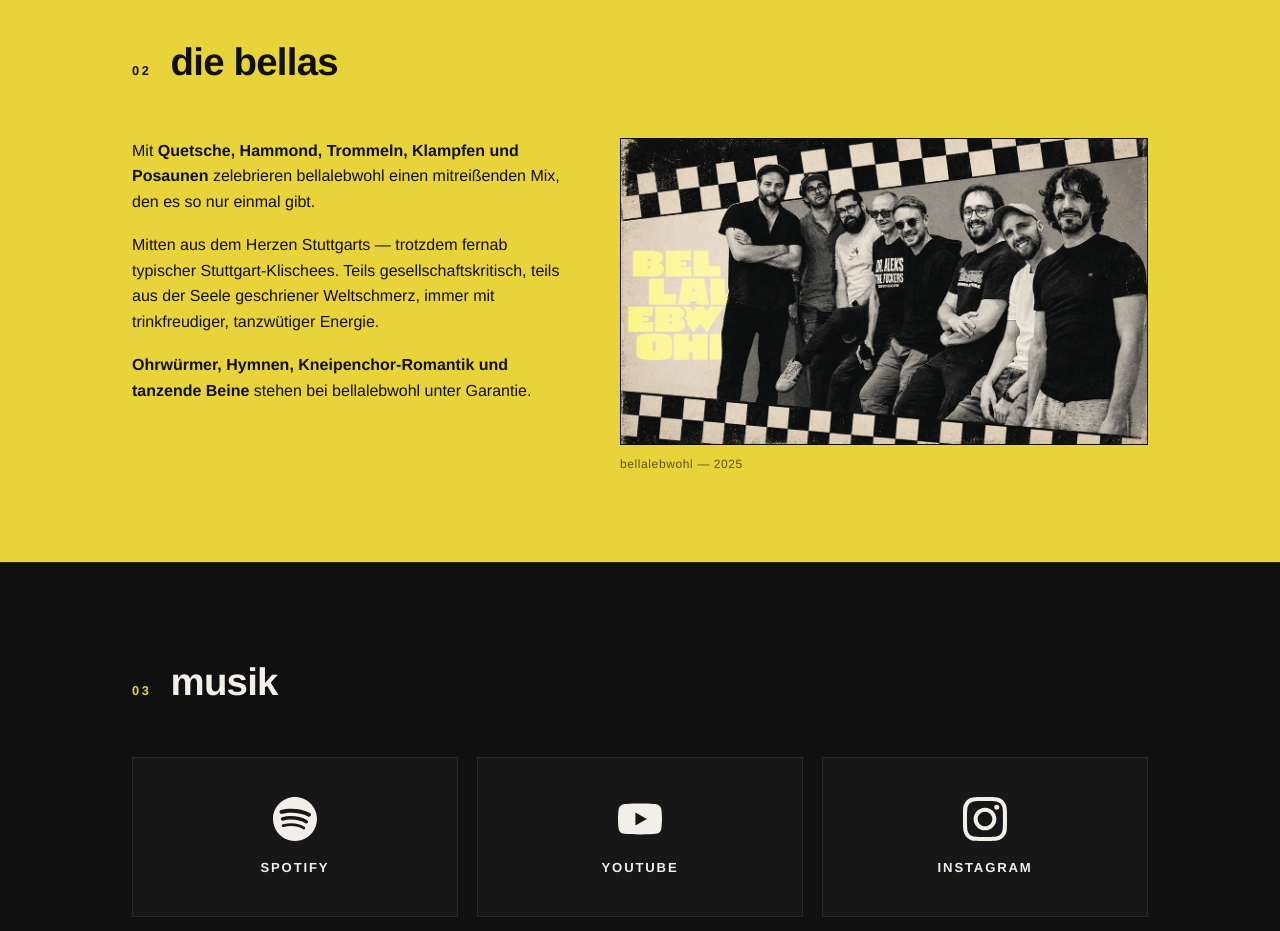
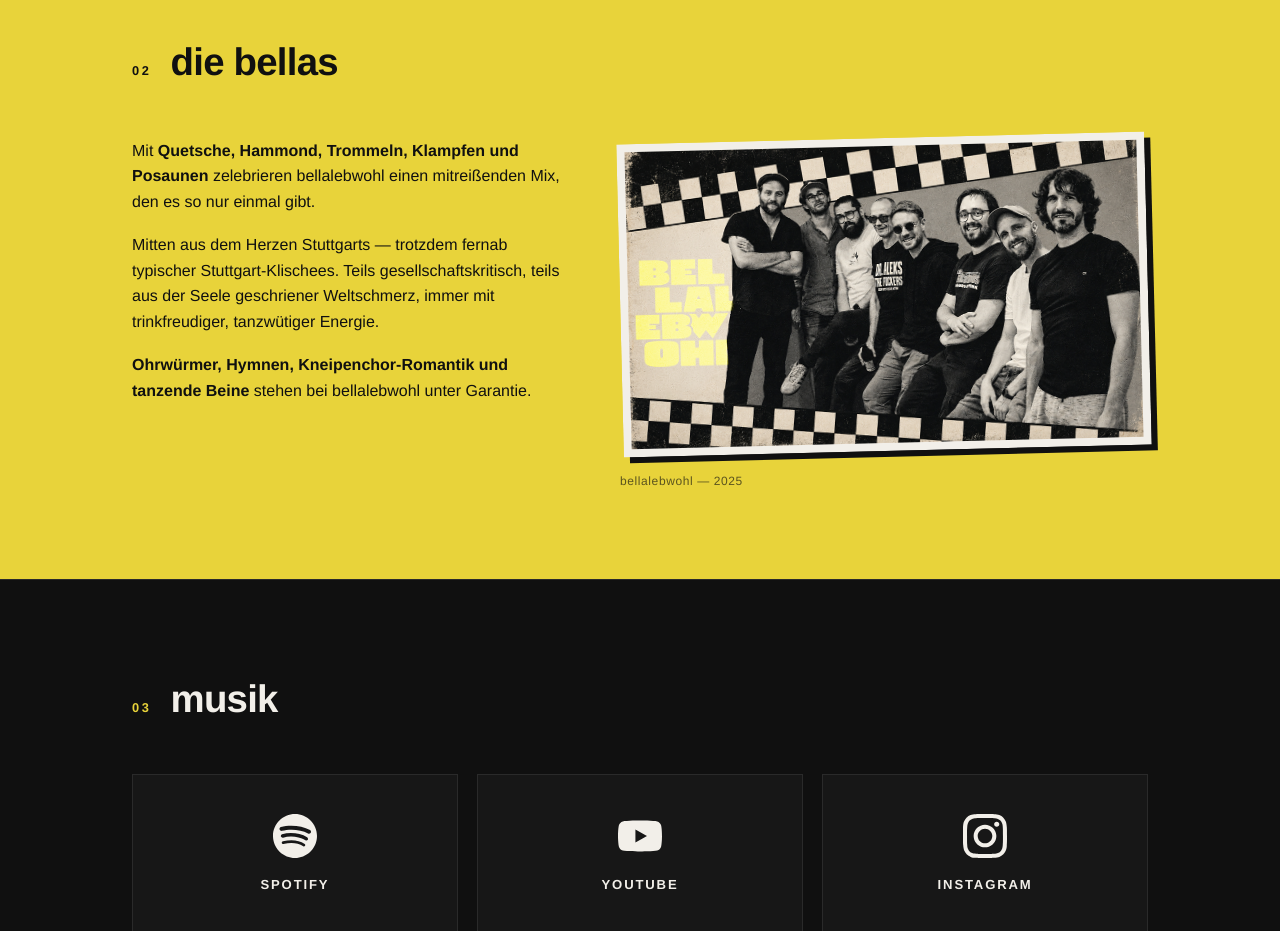
Before and after one commit to Pille630/bellalebwohl_webseite, a plain HTML site: page index.html in a window 1280 px wide. Shown: the part 940-1871 px from the top of the page. Drawn offline with Linux system fonts and the light colour scheme.

Commit message:
Bandfoto im Galerie-Stil (Papierrand, Schatten, leicht schräg)
Co-Authored-By: Claude Sonnet 5.5 <noreply@anthropic.com>
Claude-Session: https://claude.ai/code/session_019veyVHmcoYNu4wbL1Li7m6

```diff
--- a/index.html
+++ b/index.html
@@ -80,14 +80,18 @@
   .two-col p + p { margin-top: 1.1rem; }
   .two-col p { color: var(--muted); }
   .two-col p strong { color: var(--ink); }
+  /* Bandfoto im gleichen Stil wie die Galerie: Papierrand, harter Schatten, leicht schräg */
   .bandphoto {
-    width: 100%; display: block;
-    border: 1px solid var(--line);
-    background: var(--panel);
-    min-height: 260px;
-    object-fit: cover;
+    width: 100%; height: auto; display: block;
+    box-sizing: border-box;
+    background: var(--ink); padding: .5rem;
+    box-shadow: 6px 6px 0 #101010;
+    transform: rotate(-1.4deg);
+    transition: transform .22s ease, box-shadow .22s ease;
   }
-  .photo-note { margin-top: .6rem; font-size: .75rem; color: var(--muted); letter-spacing: .05em; }
+  .bandphoto:hover { transform: rotate(0deg) scale(1.02); box-shadow: 10px 10px 0 #101010; }
+  @media (prefers-reduced-motion: reduce) { .bandphoto { transition: none; } }
+  .photo-note { margin-top: 1.3rem; font-size: .75rem; color: var(--muted); letter-spacing: .05em; }
 
   /* ---------- releases ---------- */
   .providers {
@@ -232,7 +236,6 @@
   section.yellow { background: var(--accent); border-top: none; }
   .yellow h2, .yellow .sec-num,
   .yellow p, .yellow p strong { color: #101010; }
-  .yellow .bandphoto { border-color: #101010; background: rgba(16,16,16,.08); }
   .yellow .photo-note { color: rgba(16,16,16,.65); }
   .yellow .gig { border-color: rgba(16,16,16,.4); }
   .yellow .gig:hover { background: rgba(16,16,16,.07); }
@@ -245,6 +248,7 @@
   @media (max-width: 760px) {
     .gallery { column-count: 2; column-gap: 1.2rem; padding: .5rem .3rem 0; }
     .gallery .shot { margin-bottom: 1.2rem; padding: .35rem; box-shadow: 4px 4px 0 #101010; }
+    .bandphoto { padding: .35rem; box-shadow: 4px 4px 0 #101010; }
     .lightbox { padding: 1rem; }
     .two-col, .contact-inner { grid-template-columns: 1fr; gap: 1.5rem; }
     .providers { grid-template-columns: 1fr; }
```
